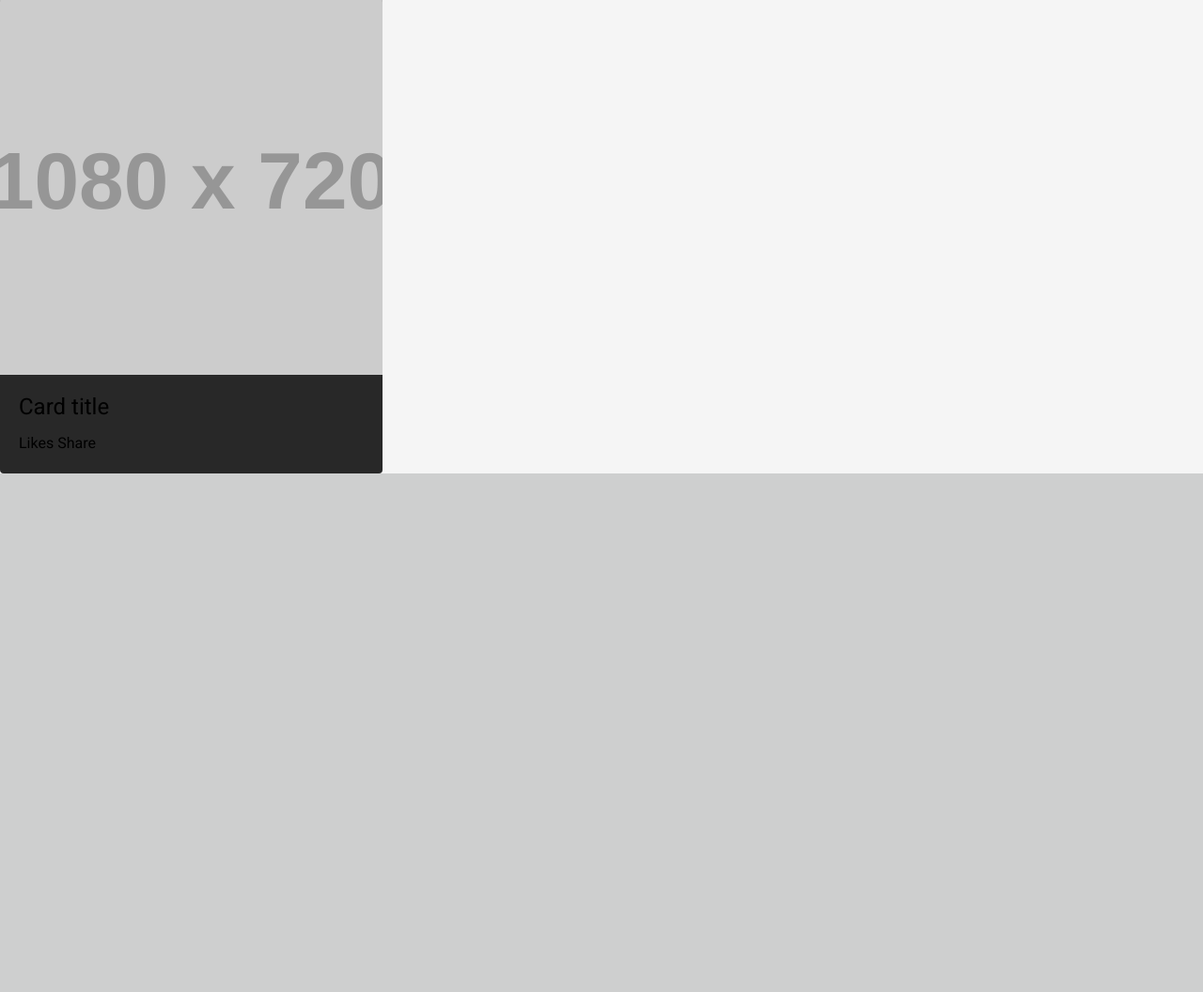
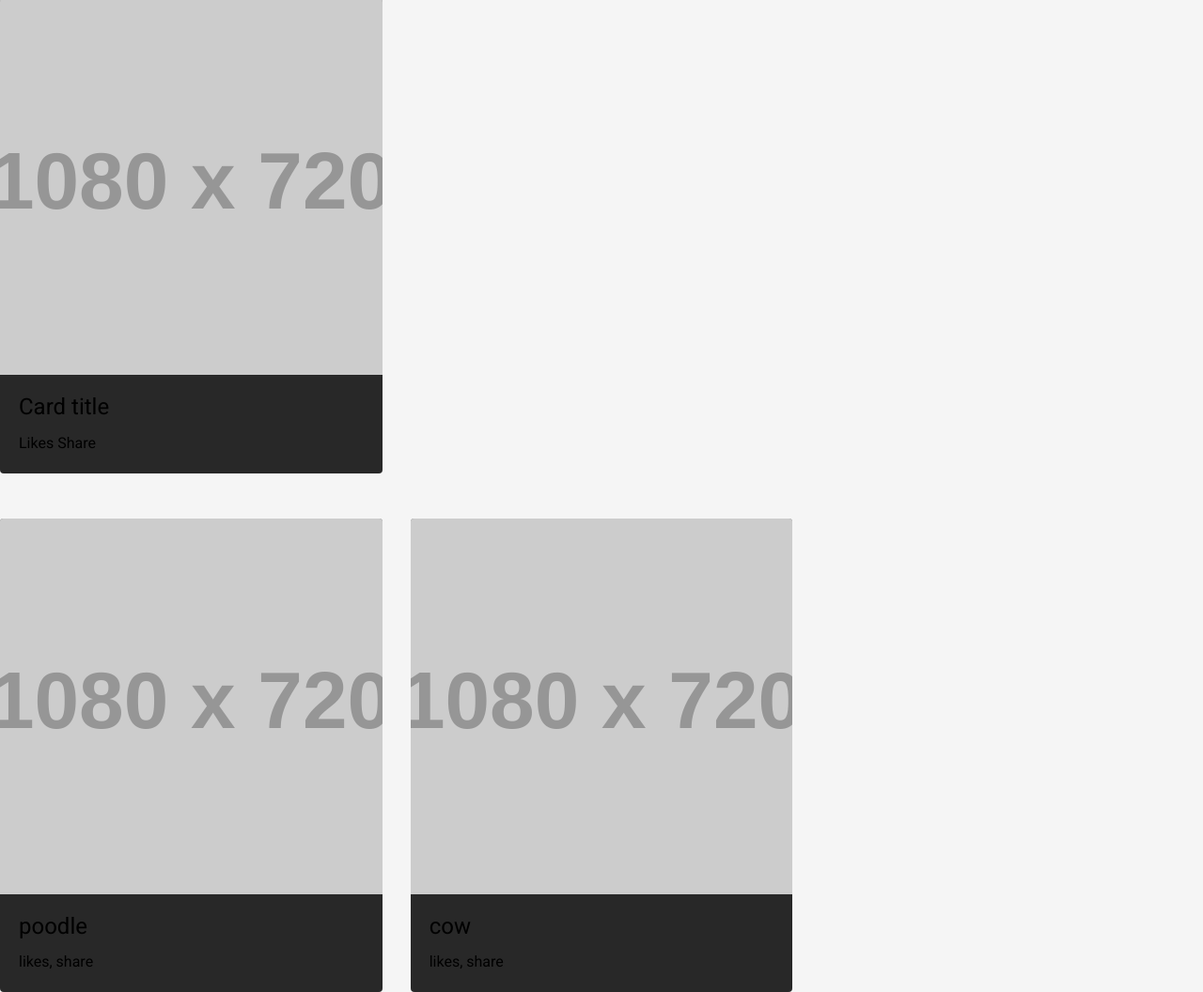
Before and after one commit to jsm-txt/PetPic, a Flask app: page / in a window 1280 px wide. Shown: the part 1071-2127 px from the top of the page at 94% size. Before the commit the page ends 1575 px from the top, so only its background shows below. Run offline with Flask 2, Linux system fonts and the light colour scheme; grey boxes labelled with a size stand in for pictures from a placeholder-image service; some libraries are stand-ins or nearby versions.

Commit message:
Template and routes started
Template is getting set up, hard coded list made with a for loop

```diff
--- a/app.py
+++ b/app.py
@@ -1,4 +1,6 @@
 from flask import Flask, request, redirect, render_template, url_for
+from flask_pymongo import PyMongo
+from bson.objectid import ObjectId
 
 
 ############################################################
@@ -7,16 +9,19 @@ from flask import Flask, request, redirect, render_template, url_for
 
 app = Flask(__name__)
 
-# app.config["MONGO_URI"] = "mongodb://localhost:27017"
-# mongo = PyMongo(app)
-
 ############################################################
 # ROUTES
 ############################################################
 
 @app.route('/')
 def pet_list():
-    return render_template('base.html')
+
+    pet_list = ['poodle','cow']
+    context = {
+        'pet_list' : pet_list,
+    }
+
+    return render_template('pet_list.html', **context)
 
 if __name__ == '__main__':
     app.run(debug=True)
--- a/templates/base.html
+++ b/templates/base.html
@@ -5,7 +5,7 @@
     <meta name="viewport" content="width=device-width, initial-scale=1.0">
     <meta http-equiv="X-UA-Compatible" content="ie=edge">
 
-    <title>WebPage</title>
+    <title>Pets</title>
 
     <link rel="stylesheet" href="https://stackpath.bootstrapcdn.com/bootstrap/4.3.1/css/bootstrap.min.css">
     <link rel="stylesheet" href="https://bootswatch.com/4/cyborg/bootstrap.min.css">
@@ -31,6 +31,7 @@ img{
 } */
 </style>
 <body style="background-color: whitesmoke; color: black; font-size:16px;">
+
 
   <!-- nav bar -->
   <nav class="navbar navbar-expand-lg navbar-white bg-white p-3 ">
@@ -108,4 +109,6 @@ img{
       </div>
   </section>
 
+  {% block content %}{% endblock %}
+
 </body>
--- /dev/null
+++ b/templates/pet_list.html
@@ -0,0 +1,50 @@
+{% extends 'base.html' %}
+{% block content %}
+
+
+<main>
+    <section>
+        <div class="row mt-5 row-cols-1 row-cols-md-3 g-4">
+          {% for pet in pet_list %}
+            <div class="col">
+              <div class="card h-100">
+                <img src="https://via.placeholder.com/1080x720.png" class="card-img-top" alt="...">
+                <div class="card-body">
+                  <h5 class="card-title">{{pet}}</h5>
+                  <p class="card-text">likes, share</p>
+                </div>
+              </div>
+            </div>
+          {% endfor %}
+          <!--
+            <div class="col">
+              <div class="card h-100">
+                <img src="https://via.placeholder.com/1080x720.png" class="card-img-top" alt="...">
+                <div id="body" class="card-body">
+                  <h5 class="card-title">Pet Name</h5>
+                  <p class="card-text">Likes Share</p>
+                </div>
+              </div>
+            </div>
+            <div class="col">
+              <div class="card h-100">
+                <img src="https://via.placeholder.com/1080x720.png"class="card-img-top" alt="...">
+                <div class="card-body">
+                  <h5 class="card-title">Card title</h5>
+                  <p class="card-text">Likes Share</p>
+                </div>
+              </div>
+            </div>
+            <div class="col">
+              <div class="card h-100">
+                <img src="https://via.placeholder.com/1080x720.png" class="card-img-top" alt="...">
+                <div class="card-body">
+                  <h5 class="card-title">Card title</h5>
+                  <p class="card-text">Likes Share</p>
+                </div>
+              </div>
+            </div> -->
+        </div>
+    </section>
+</main>
+{% endblock content %}
```
Also changed, not shown: requirements.txt (+8 -2 lines).
